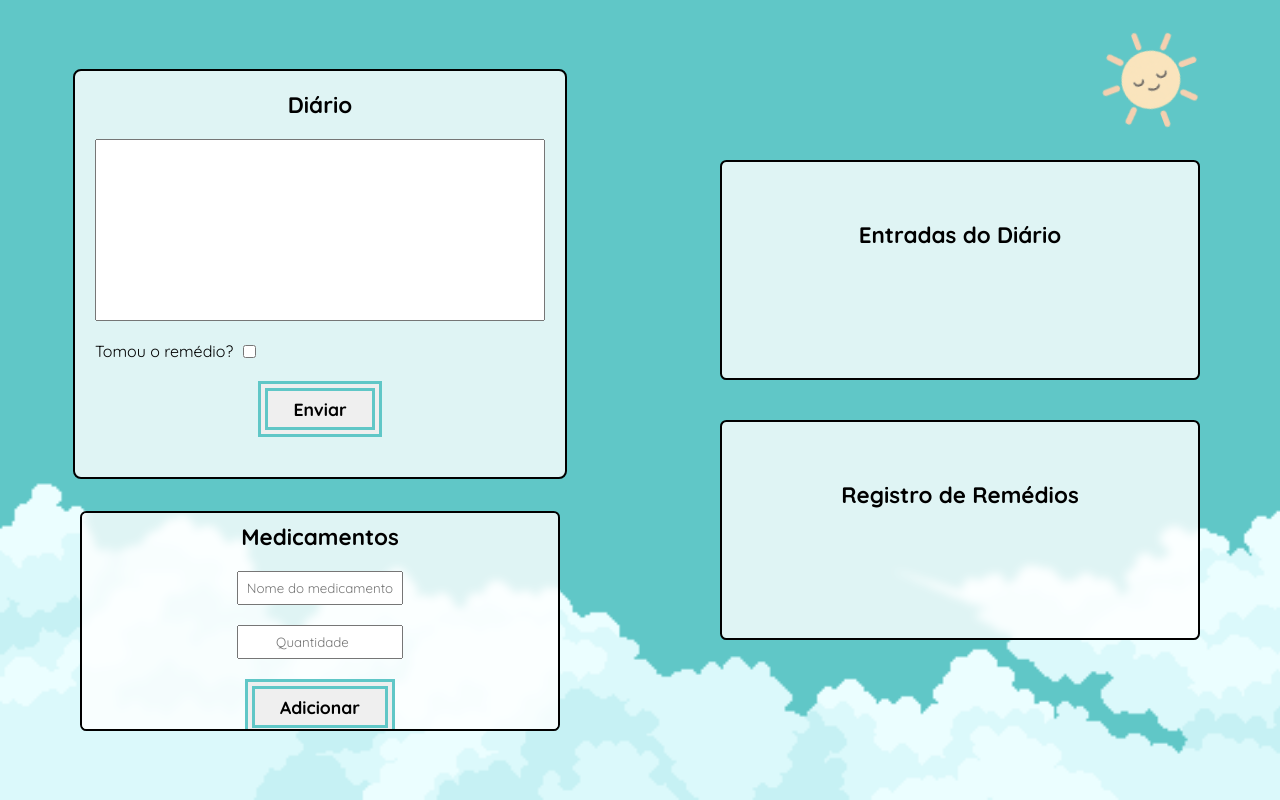
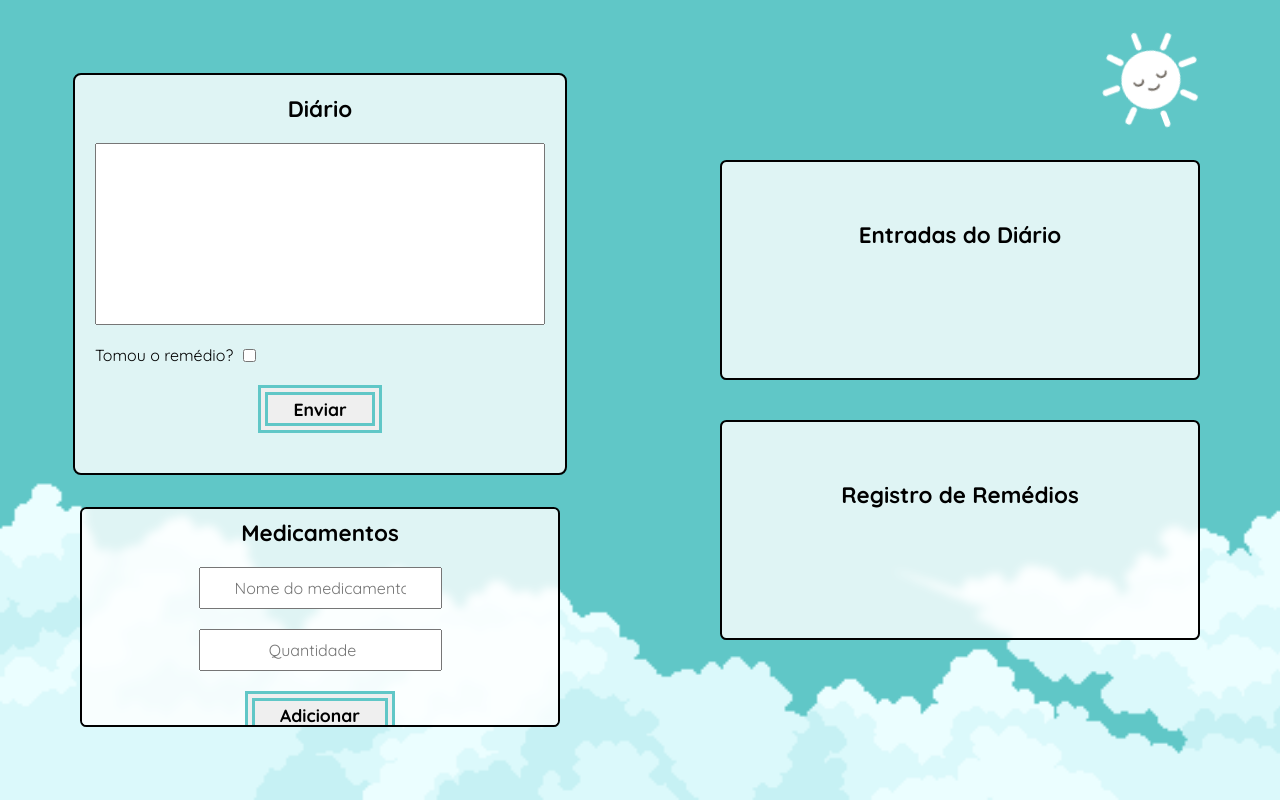
Before and after one commit to lorena-domingos/dose-de-mim, a Flask app: page / in a window 1280 px wide. Run offline with Flask 3, Linux system fonts and the light colour scheme; data that the repository does not hold is empty.

Commit message:
- Ajustar estilos de botão e input, incluindo alterações de padding e adição de alinhamento de texto no modal

```diff
--- a/static/style.css
+++ b/static/style.css
@@ -105,7 +105,7 @@ textarea {
 button {
   align-self: center;
   margin-bottom: 20px;
-  padding: 7px 25px;
+  padding: 3px 25px;
   border: double 10px var(--white-mode-color);
   cursor: pointer;
   font-weight: bold;
@@ -168,7 +168,8 @@ textarea {
 }
 
 .conteudo-3 input {
-  padding: 7px;
+  padding: 9px 34px;
+  font-size: 1rem;
 }
 
 .conteudo-1 ul, .conteudo-2 ul {
@@ -219,7 +220,8 @@ textarea {
 
 #modal-texto {
   overflow-y: auto;
-  height: 350px;
+  /* height: 350px; */
+  text-align: justify;
 }
 /* Sol e Lua (Dark Mode) */
 .sun {
@@ -262,6 +264,10 @@ body.dark-mode .conteudo-2,
 body.dark-mode .modal-content {
   background-color: rgba(0, 0, 0, 0.5);
   border-color: #eee;
+}
+
+body.dark-mode a {
+  color: #f5f5f5;
 }
 
 .mensagem-sucesso {
```
Also changed, not shown: static/img/sun.png.
